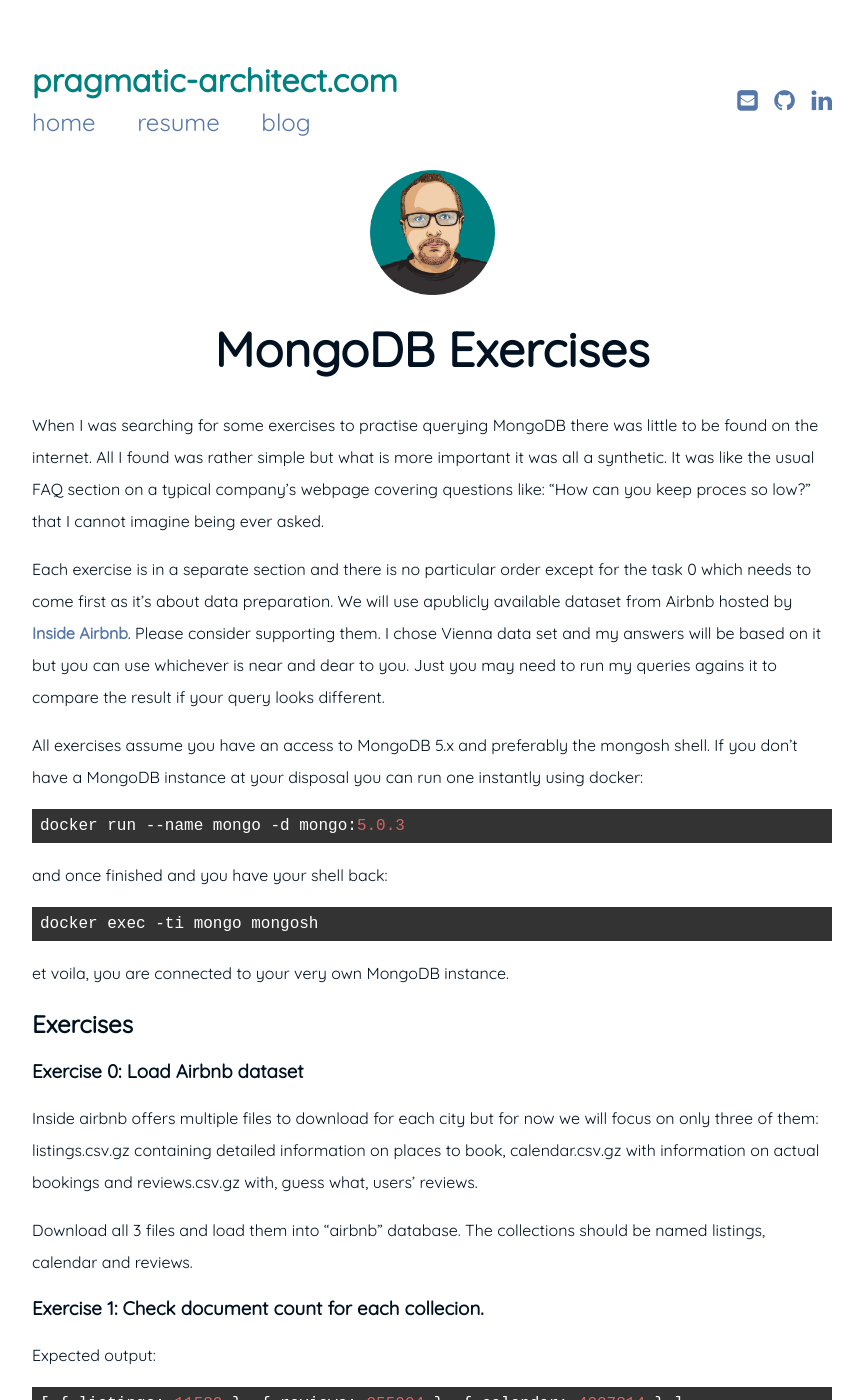
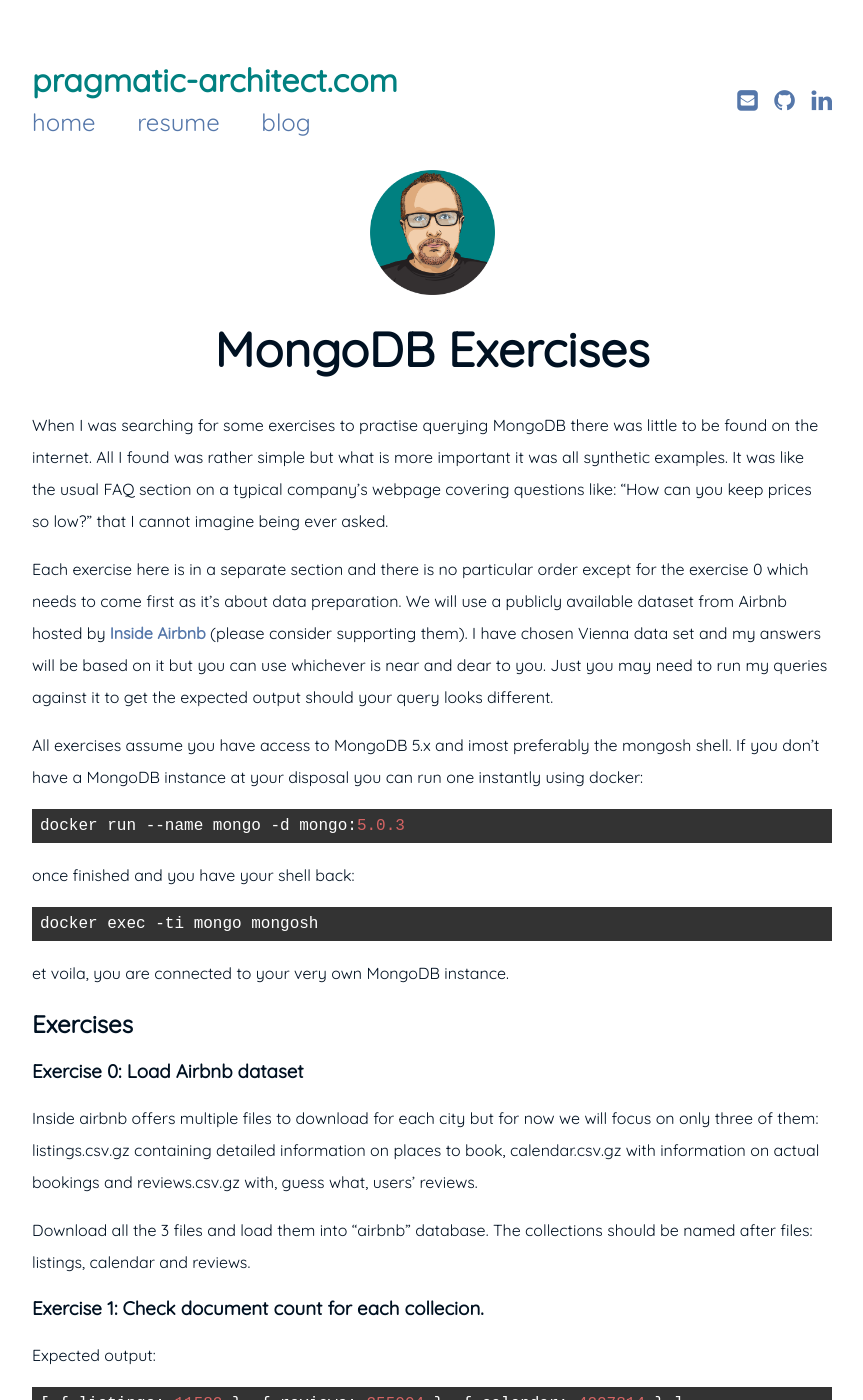
Before and after one commit to WojtekWaga/WojtekWaga.github.io, a Jekyll site: the page built from _posts/2021-10-17-exercises.md, in a window 1280 px wide and 1400 px high. Shown: the whole window, without its empty margins (208-1071 px from the left). Built offline with Jekyll 4.4.1, drawn with Linux system fonts in a browser that asks for light colours.

Commit message:
mongo exercises typos

````diff
--- a/_posts/2021-10-17-exercises.md
+++ b/_posts/2021-10-17-exercises.md
@@ -4,17 +4,17 @@
 categories: MongoDB
 ---
 
-When I was searching for some exercises to practise querying MongoDB there was little to be found on the internet. All I found was rather simple but what is more important it was all a synthetic. It was like the usual FAQ section on a typical company's webpage covering questions like: "How can you keep proces so low?" that I cannot imagine being ever asked.
+When I was searching for some exercises to practise querying MongoDB there was little to be found on the internet. All I found was rather simple but what is more important it was all synthetic examples. It was like the usual FAQ section on a typical company's webpage covering questions like: "How can you keep prices so low?" that I cannot imagine being ever asked.
 
-Each exercise is in a separate section and there is no particular order except for the task 0 which needs to come first as it's about data preparation. We will use apublicly available dataset from Airbnb hosted by [Inside Airbnb](http://insideairbnb.com/get-the-data.html). Please consider supporting them. I chose Vienna data set and my answers will be based on it but you can use whichever is near and dear to you. Just you may need to run my queries agains it to compare the result if your query looks different.
+Each exercise here is in a separate section and there is no particular order except for the exercise 0 which needs to come first as it's about data preparation. We will use a publicly available dataset from Airbnb hosted by [Inside Airbnb](http://insideairbnb.com/get-the-data.html) (please consider supporting them). I have chosen Vienna data set and my answers will be based on it but you can use whichever is near and dear to you. Just you may need to run my queries against it to get the expected output should your query looks different.
 
-All exercises assume you have an access to MongoDB 5.x and preferably the mongosh shell. If you don't have a MongoDB instance at your disposal you can run one instantly using docker:
+All exercises assume you have access to MongoDB 5.x and imost preferably the mongosh shell. If you don't have a MongoDB instance at your disposal you can run one instantly using docker:
 
 ``` bash
 docker run --name mongo -d mongo:5.0.3
 ```
 
-and once finished and you have your shell back:
+once finished and you have your shell back:
 
 ``` bash
 docker exec -ti mongo mongosh
@@ -28,7 +28,7 @@
 
 Inside airbnb offers multiple files to download for each city but for now we will focus on only three of them: listings.csv.gz containing detailed information on places to book, calendar.csv.gz with information on actual bookings and reviews.csv.gz with, guess what, users' reviews.
 
-Download all 3 files and load them into "airbnb" database. The collections should be named listings, calendar and reviews.
+Download all the 3 files and load them into "airbnb" database. The collections should be named after files: listings, calendar and reviews.
 
 
 ### Exercise 1: Check document count for each collecion.
````
